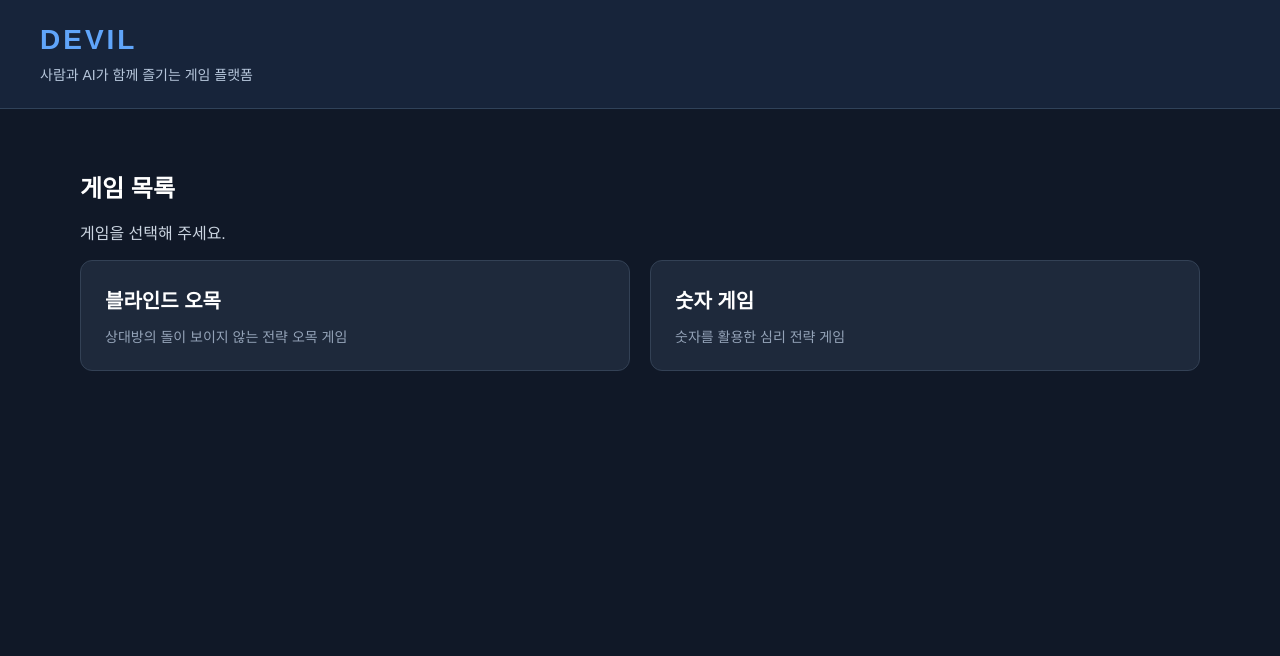
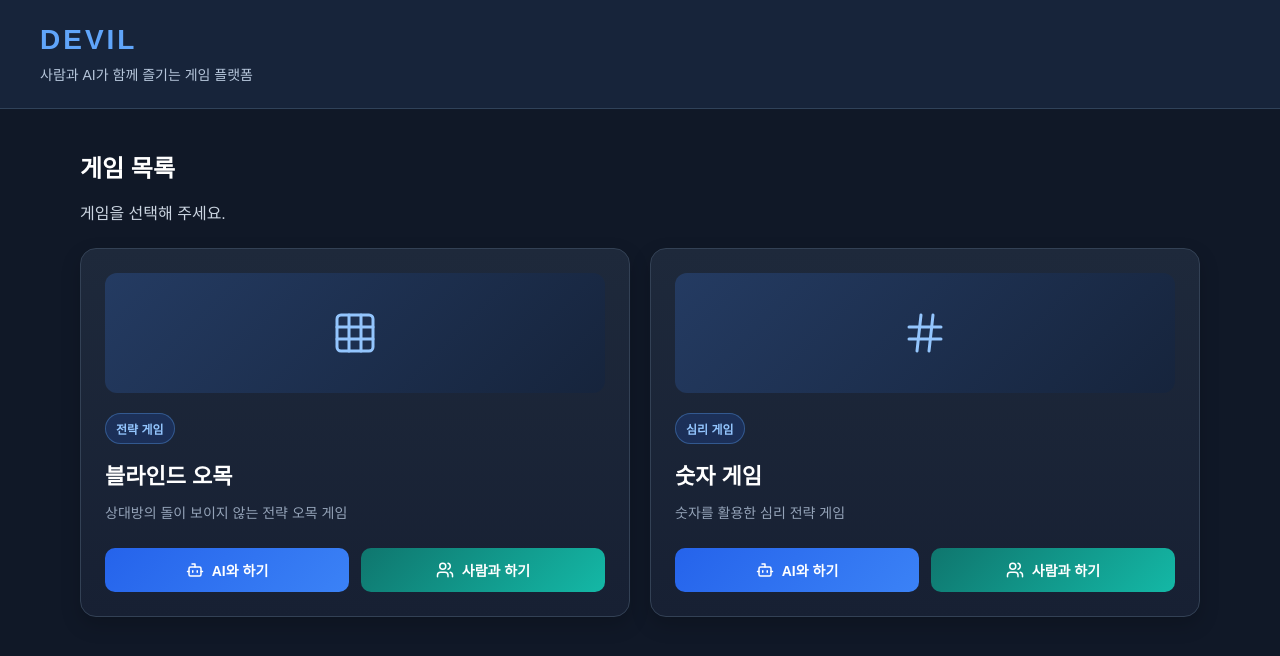
Before and after one commit to taek-dev1/devil, a React app in the folder frontend/: page / in a window 1280 px wide. Shown: the top 656 px of the page. Built offline with nearby package versions, Linux system fonts and the light colour scheme; the HTML template or start-up script is replaced by a standard one.

Commit message:
feat: AI/사람 대전 선택 UI 추가
refactor: 게임 데이터 분리 및 GameCard 컴포넌트 구조 개선

```diff
--- a/frontend/package.json
+++ b/frontend/package.json
@@ -10,6 +10,7 @@
     "preview": "vite preview"
   },
   "dependencies": {
+    "lucide-react": "^1.76.0",
     "react": "^19.3.1",
     "react-dom": "^19.3.1"
   },
--- a/frontend/src/App.css
+++ b/frontend/src/App.css
@@ -1,10 +1,13 @@
 
-/* React 최상위 영역 */
+/* ===================================
+   1. 전체 레이아웃
+=================================== */
+
 #root {
   min-height: 100vh;
 }
 
-/* 상단 헤더 */
+/* 헤더 */
 header {
   background-color: #17243a;
   border-bottom: 1px solid #304259;
@@ -24,66 +27,215 @@ header p {
   font-size: 14px;
 }
 
-/* 메인 콘텐츠 영역 */
-main {
+/* 메인 콘텐츠 */
+.page-content {
   max-width: 1200px;
   margin: 0 auto;
   padding: 40px;
 }
 
-main h2 {
+.page-content h2 {
+  margin: 0 0 16px;
   font-size: 24px;
-  margin-bottom: 16px;
 }
 
-main p {
+.page-content > p {
+  margin: 0 0 24px;
   color: #cbd5e1;
 }
 
 
-/* 게임 카드 */
-.game-card {
-  background-color: #1e293b;
-  border: 1px solid #334155;
-  border-radius: 12px;
-  padding: 24px;
-  margin-top: 16px;
-}
+/* ===================================
+   2. 게임 목록
+=================================== */
 
-/* 게임 카드 제목 */
-.game-card h3 {
-  margin: 0 0 12px;
-  color: #ffffff;
-  font-size: 20px;
-}
-
-/* 게임 카드 설명 */
-.game-card p {
-  margin: 0;
-  color: #94a3b8;
-  font-size: 14px;
-}
-
-/* 마우스를 올렸을 때 */
-.game-card:hover {
-  border-color: #60a5fa;
-}
-
-/* 게임 목록 가로 배치 */
 .game-grid {
   display: grid;
   grid-template-columns: repeat(2, minmax(0, 1fr));
   gap: 20px;
 }
 
-/* 카드 간격은 Grid가 담당 */
+
+/* ===================================
+   3. 게임 카드 공통 디자인
+=================================== */
+
 .game-card {
-  margin-top: 0;
+  min-width: 0;
+  display: flex;
+  flex-direction: column;
+
+  background: linear-gradient(
+          180deg,
+          #1e293b 0%,
+          #172033 100%
+  );
+
+  border: 1px solid #334155;
+  border-radius: 16px;
+  padding: 24px;
+
+  box-shadow: 0 8px 20px rgba(0, 0, 0, 0.18);
+
+  transition:
+          transform 0.2s ease,
+          border-color 0.2s ease,
+          box-shadow 0.2s ease;
 }
 
-/* 작은 화면에서는 세로 배치 */
+.game-card:hover {
+  border-color: #60a5fa;
+  transform: translateY(-4px);
+  box-shadow: 0 12px 28px rgba(0, 0, 0, 0.28);
+}
+
+
+/* ===================================
+   4. 게임 대표 이미지 / 아이콘
+=================================== */
+
+.game-card-media {
+  height: 120px;
+
+  display: flex;
+  align-items: center;
+  justify-content: center;
+
+  background: linear-gradient(
+          135deg,
+          #243b62,
+          #16243c
+  );
+
+  border-radius: 12px;
+  margin-bottom: 20px;
+  overflow: hidden;
+  color: #93c5fd;
+}
+
+.game-card-media img {
+  width: 100%;
+  height: 100%;
+  object-fit: cover;
+}
+
+
+/* ===================================
+   5. 게임 제목 및 설명
+=================================== */
+
+.game-card-content {
+  flex: 1;
+}
+
+.game-badge {
+  display: inline-block;
+  padding: 6px 10px;
+  margin-bottom: 14px;
+
+  border-radius: 999px;
+  background-color: rgba(37, 99, 235, 0.18);
+  border: 1px solid rgba(96, 165, 250, 0.35);
+
+  color: #93c5fd;
+  font-size: 12px;
+  font-weight: 700;
+}
+
+.game-card h3 {
+  margin: 0 0 12px;
+  color: #ffffff;
+  font-size: 22px;
+}
+
+.game-card p {
+  margin: 0;
+  color: #94a3b8;
+  font-size: 14px;
+  line-height: 1.6;
+}
+
+
+/* ===================================
+   6. 대전 버튼 공통 디자인
+=================================== */
+
+.game-card-buttons {
+  display: flex;
+  gap: 12px;
+  margin-top: 24px;
+}
+
+.game-button {
+  flex: 1;
+  min-width: 0;
+
+  display: flex;
+  align-items: center;
+  justify-content: center;
+  gap: 8px;
+
+  padding: 12px 10px;
+  border: none;
+  border-radius: 10px;
+
+  color: #ffffff;
+  font-size: 14px;
+  font-weight: 700;
+  cursor: pointer;
+
+  transition:
+          transform 0.15s ease,
+          filter 0.15s ease;
+}
+
+.game-button:hover {
+  transform: translateY(-2px);
+  filter: brightness(1.1);
+}
+
+.game-button:focus-visible {
+  outline: 2px solid #ffffff;
+  outline-offset: 3px;
+}
+
+/* AI 대전 버튼 */
+.game-button--ai {
+  background: linear-gradient(
+          135deg,
+          #2563eb,
+          #3b82f6
+  );
+}
+
+/* 사람 대전 버튼 */
+.game-button--player {
+  background: linear-gradient(
+          135deg,
+          #0f766e,
+          #14b8a6
+  );
+}
+
+
+/* ===================================
+   7. 반응형 화면
+=================================== */
+
 @media (max-width: 600px) {
+  .page-content {
+    padding: 24px 16px;
+  }
+
   .game-grid {
     grid-template-columns: 1fr;
   }
+
+  .game-card {
+    padding: 18px;
+  }
+
+  header {
+    padding: 20px 16px;
+  }
 }
--- a/frontend/src/App.jsx
+++ b/frontend/src/App.jsx
@@ -2,26 +2,21 @@
 import './App.css';
 import Header from './components/Header';
 import GameCard from './components/GameCard';
+import { games } from './data/games';
 
 function App() {
     return (
         <>
             <Header />
 
-        <main>
+            <main className="page-content">
                 <h2>게임 목록</h2>
                 <p>게임을 선택해 주세요.</p>
 
                 <div className="game-grid">
-          <GameCard
-              title="블라인드 오목"
-              description="상대방의 돌이 보이지 않는 전략 오목 게임"
-          />
-
-          <GameCard
-              title="숫자 게임"
-              description="숫자를 활용한 심리 전략 게임"
-          />
+                    {games.map((game) => (
+                        <GameCard key={game.id} game={game} />
+                    ))}
                 </div>
             </main>
         </>
--- a/frontend/src/components/GameCard.jsx
+++ b/frontend/src/components/GameCard.jsx
@@ -1,9 +1,61 @@
-function GameCard({ title, description }) {
+
+import { Bot, Users, Gamepad2 } from 'lucide-react';
+
+// 모든 게임에서 사용하는 대전 방식
+const playModes = [
+    {
+        id: 'ai',
+        label: 'AI와 하기',
+        Icon: Bot,
+    },
+    {
+        id: 'player',
+        label: '사람과 하기',
+        Icon: Users,
+    },
+];
+
+function GameCard({ game }) {
+    const GameIcon = game.icon || Gamepad2;
+
+    function handlePlay(mode) {
+        const modeName = mode === 'ai' ? 'AI 대전' : '사람 대전';
+        alert(`${game.title} ${modeName}은 준비 중입니다.`);
+    }
+
     return (
-        <div className="game-card">
-            <h3>{title}</h3>
-            <p>{description}</p>
-        </div>
+        <article className="game-card">
+
+            <div className="game-card-media">
+                {game.image ? (
+                    <img src={game.image} alt={`${game.title} 대표 이미지`} />
+                ) : (
+                    <GameIcon size={48} strokeWidth={1.5} aria-hidden="true" />
+                )}
+            </div>
+
+            <div className="game-card-content">
+                <span className="game-badge">{game.category}</span>
+
+                <h3>{game.title}</h3>
+                <p>{game.description}</p>
+            </div>
+
+            <div className="game-card-buttons">
+                {playModes.map(({ id, label, Icon }) => (
+                    <button
+                        key={id}
+                        type="button"
+                        className={`game-button game-button--${id}`}
+                        onClick={() => handlePlay(id)}
+                    >
+                        <Icon size={18} aria-hidden="true" />
+                        <span>{label}</span>
+                    </button>
+                ))}
+            </div>
+
+        </article>
     );
 }
 
--- /dev/null
+++ b/frontend/src/data/games.js
@@ -0,0 +1,21 @@
+
+import { Grid3X3, Hash } from 'lucide-react';
+
+export const games = [
+    {
+        id: 'blind-omok',
+        title: '블라인드 오목',
+        description: '상대방의 돌이 보이지 않는 전략 오목 게임',
+        category: '전략 게임',
+        image: null,
+        icon: Grid3X3,
+    },
+    {
+        id: 'number-game',
+        title: '숫자 게임',
+        description: '숫자를 활용한 심리 전략 게임',
+        category: '심리 게임',
+        image: null,
+        icon: Hash,
+    },
+];
```
Also changed, not shown: 1 other file (tests, documents, lock files or other folders). Lines whose indentation alone changed are shown as unchanged.
